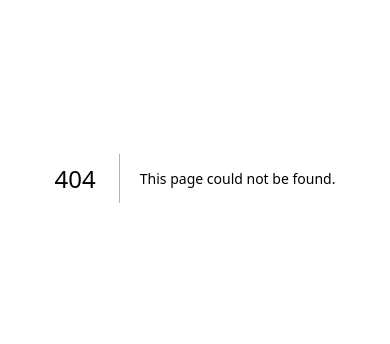
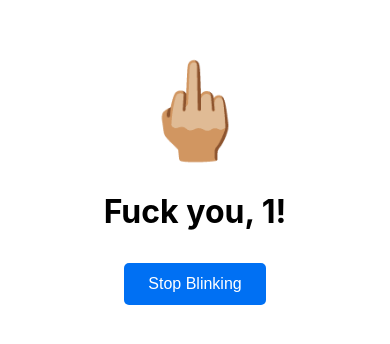
Before and after one commit to SanderBreivik/SanderBreivik.no, a Next.js app: page /1 in a window 390 px wide. Before the commit this address had no page. Shown: the part 244-588 px from the top of the page. Built offline with nearby package versions, Linux system fonts and the light colour scheme.

Commit message:
Add dynamic name page with blinking message and update styles

```diff
--- a/pages/simen.tsx
+++ b/pages/[name].tsx
@@ -1,7 +1,10 @@
 import { useState, useEffect } from 'react';
+import { useRouter } from 'next/router';
 import styles from './styles/Simen.module.scss';
 
-export default function Simen() {
+export default function DynamicNamePage() {
+  const router = useRouter();
+  const { name } = router.query;
   const [isBlinking, setIsBlinking] = useState(true);
   const [visible, setVisible] = useState(true);
 
@@ -14,13 +17,12 @@ export default function Simen() {
       return () => clearInterval(interval);
     }
   }, [isBlinking]);
-
   return (
     <div className={styles.container}>
       <main className={styles.main}>
         <div className={styles.messageContainer} style={{ opacity: visible ? 1 : 0 }}>
           <div className={styles.fuckYou}>🖕🏼</div>
-          <h1 className={styles.message}>Fuck you, Simen!</h1>
+          <h1 className={styles.message}>Fuck you, {name || 'Friend'}!</h1>
         </div>
 
         <button
--- a/pages/styles/Simen.module.scss
+++ b/pages/styles/Simen.module.scss
@@ -50,7 +50,7 @@
 }
 
 @media (max-width: 768px) {
-  .thumbsDown {
+  .fuckYou {
     font-size: 6rem;
   }
 
```
